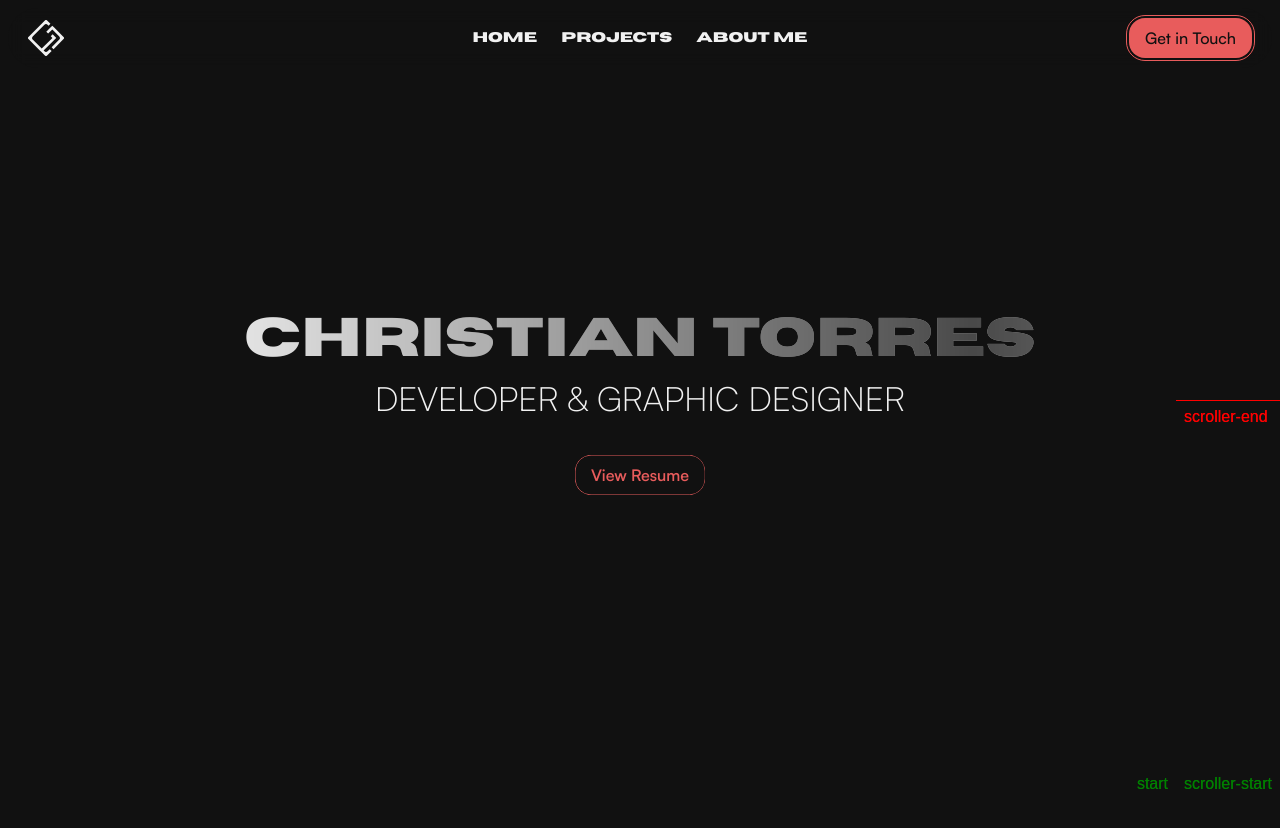
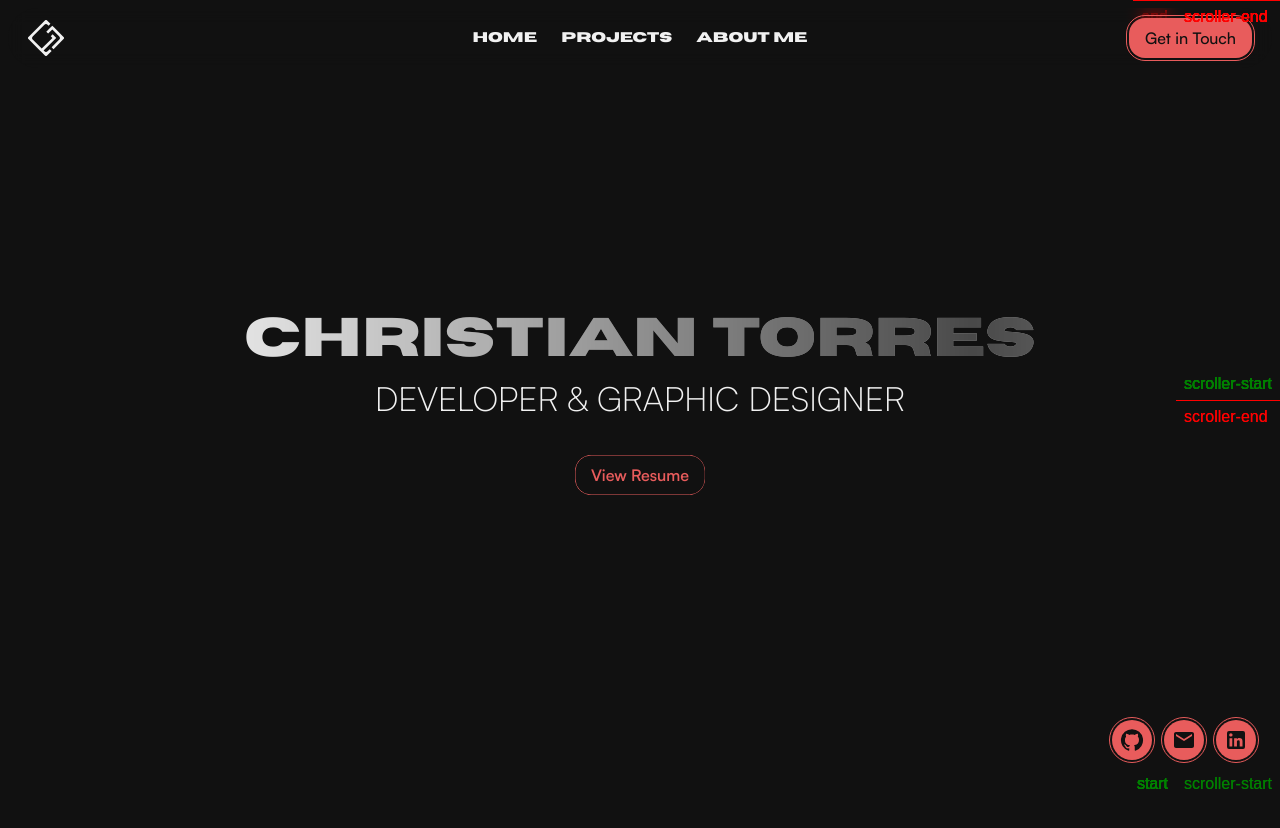
Before and after one commit to torutilla/React-Portfolio, a React (Vite) app: page / in a window 1280 px wide. Shown: the top 828 px of the page. Built offline with nearby package versions, Linux system fonts and the light colour scheme.

Commit message:
Added socials component

```diff
--- a/src/App.tsx
+++ b/src/App.tsx
@@ -4,17 +4,19 @@ import { ScrollSmoother, ScrollTrigger } from "gsap/all";
 import gsap from "gsap";
 import { useLayoutEffect, useRef } from "react";
 import { ScrollRefContext } from "./hooks/useSmoothScroll.ts";
+import Socials from "./components/layout/Socials.tsx";
 
 gsap.registerPlugin(ScrollTrigger, ScrollSmoother);
 function App() {
   const smootherRef = useRef<ScrollSmoother>(null);
+
   useLayoutEffect(() => {
     smootherRef.current = ScrollSmoother.create({
       wrapper: "#smooth-wrapper",
       content: "#smooth-content",
       smooth: 2,
       effects: true,
-      smoothTouch: 0.2,
+      smoothTouch: 0.4,
     });
   }, []);
   return (
@@ -26,6 +28,7 @@ function App() {
         </div>
         {/* <FloatingIconButton icon={LightMode} position="bottom-left" /> */}
       </div>
+      <Socials />
     </ScrollRefContext.Provider>
   );
 }
--- /dev/null
+++ b/src/components/layout/Socials.tsx
@@ -0,0 +1,39 @@
+import { useLayoutEffect, useRef } from "react";
+import FillButton from "../../components/common/buttons/FillButton.tsx";
+import { Email, GitHub, LinkedIn } from "@mui/icons-material";
+import gsap from "gsap";
+
+function Socials() {
+  const icons = [GitHub, Email, LinkedIn];
+  const iconRefs = icons.map((_, i) => useRef<HTMLButtonElement>(null));
+  const divRef = useRef<HTMLDivElement>(null);
+  useLayoutEffect(() => {
+    iconRefs.forEach((ref) => {
+      gsap.to(ref.current, {
+        y: 100,
+        scrollTrigger: {
+          trigger: "#Home",
+          start: "bottom center",
+          end: "top top",
+          markers: true,
+          toggleActions: "play none play reverse",
+        },
+      });
+    });
+  }, []);
+  return (
+    <div
+      ref={divRef}
+      id="socials-container"
+      className="fixed right-6 bottom-10  h-auto flex gap-sm"
+    >
+      {icons.map((Icon, i) => (
+        <FillButton key={i} variant="icon" ref={iconRefs[i]}>
+          <Icon />
+        </FillButton>
+      ))}
+    </div>
+  );
+}
+
+export default Socials;
```
